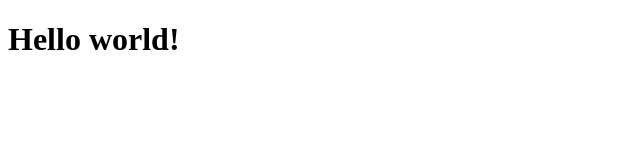
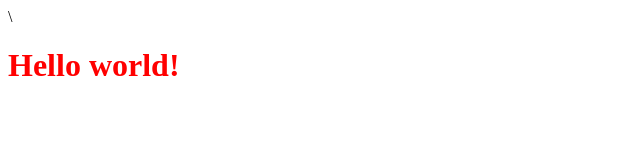
Before and after one commit to arhamjawad116-dev/New-practice-project, a plain HTML site: page index.html in a window 1280 px wide. Shown: the whole page, without its empty margins (0-640 px from the left). Drawn offline with Linux system fonts and the light colour scheme.

Commit message:
add style.css file

```diff
--- a/index.html
+++ b/index.html
@@ -3,7 +3,8 @@
 <head>
     <meta charset="UTF-8">
     <meta name="viewport" content="width=device-width, initial-scale=1.0">
-    <title>Document</title>
+    <title>Document</title>\
+    <link rel="stylesheet" href="./style.css">
 </head>
 <body>
     <h1>Hello world!</h1>
--- /dev/null
+++ b/style.css
@@ -0,0 +1,3 @@
+h1{
+    color: red;
+}
```
Also changed, not shown: 1 other file.
